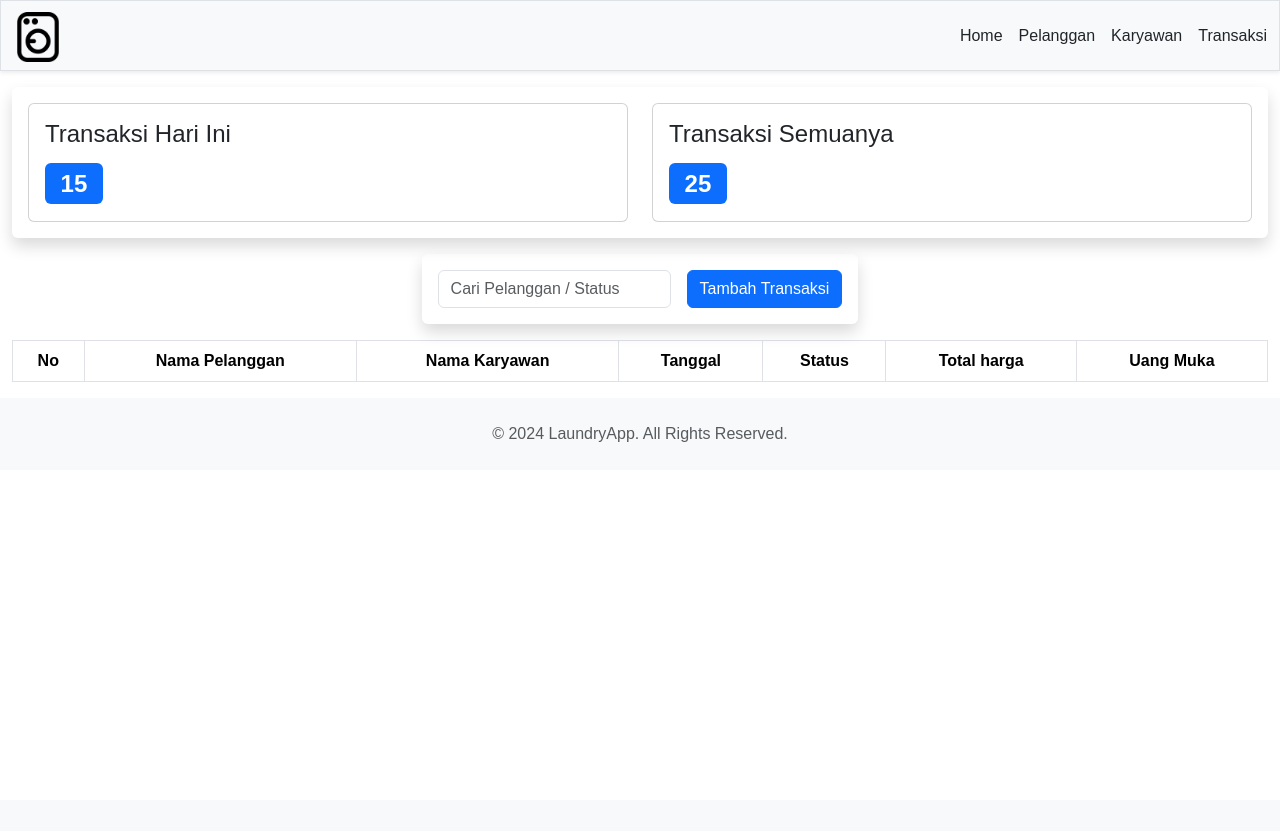
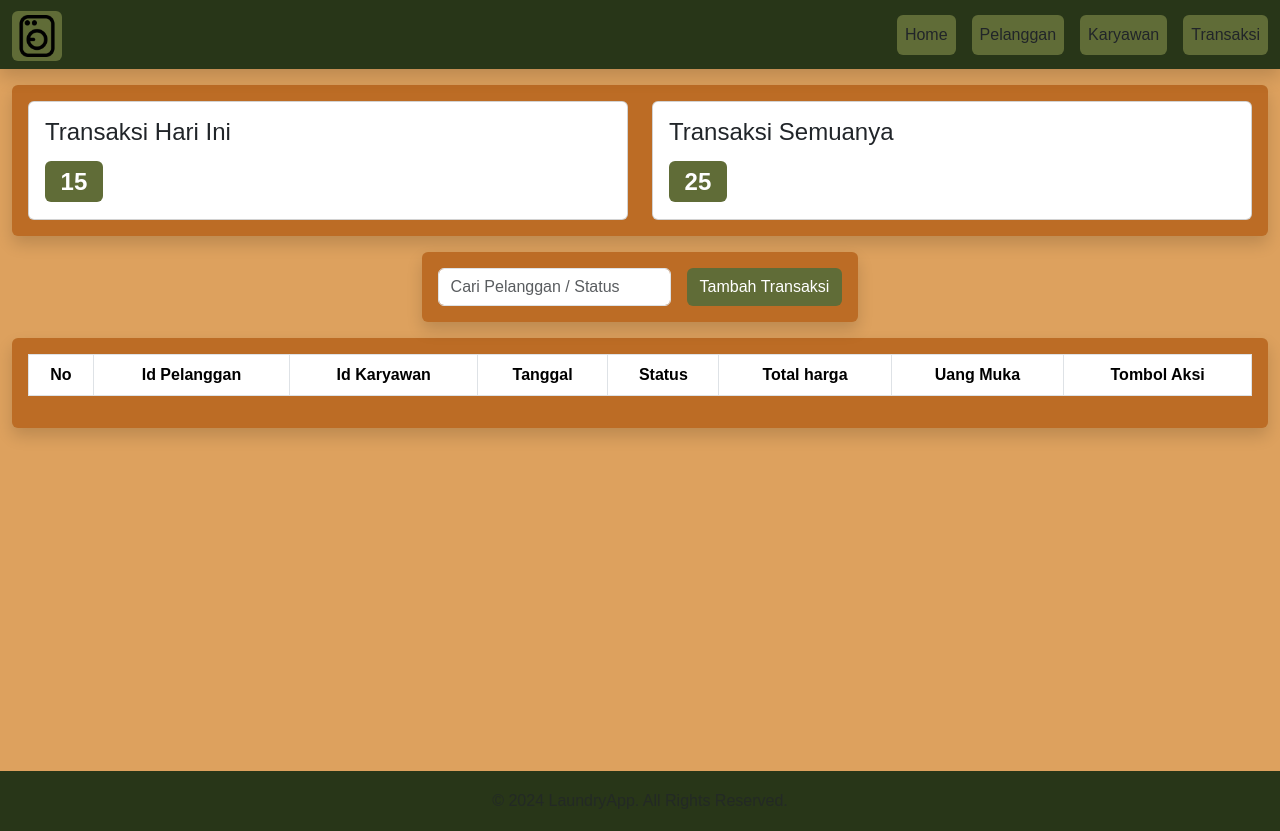
Before and after one commit to Dachenxi/Website-Laundry, a Flask app: page /transaksi in a window 1280 px wide. Before the commit the page ends 442 px from the top, so only its background shows below. Run offline with Flask 3, Linux system fonts and the light colour scheme; lists and menus that the app fills with data are empty; parts of the project's set-up code (start-up, migrations or seed data) failed here and were passed over.

Commit message:
enhance styling and layout for improved UI consistency across templates

```diff
--- a/static/css/style.css
+++ b/static/css/style.css
@@ -1,4 +1,42 @@
+
+/* style.css */
+html,
+body {
+    height: 100%;
+    /* Pastikan body mencakup seluruh viewport */
+    margin: 0;
+    padding: 0;
+}
+
+main {
+    min-height: calc(100vh - 130px);
+    /* Kurangi tinggi header + footer */
+}
+
+footer {
+    color: #6c757d;
+    padding: 10px 0;
+}
+
+header,
+footer {
+    background-color: #283618;
+}
 
 body {
+    background-color: #dda15e;
     font-family: "Rubik", sans-serif;
 }
+
+.popup {
+    background-color: #bc6c25;
+}
+
+.primary {
+    background-color: hsl(74, 32%, 32%);
+}
+
+.nav-item a:hover {
+    transition: background-color 0.5s ease-in-out;
+    background-color: hsl(74, 32%, 45%);
+}
--- a/templates/base.html
+++ b/templates/base.html
@@ -21,23 +21,23 @@
 
     <body>
         <header class="sticky-top">
-            <ul class="navbar-nav shadow-sm pb-2 pt-2 mb-3 bg-light border">
+            <ul class="navbar-nav shadow pb-2 pt-2 mb-3">
                 <div class="container-fluid d-flex justify-content-between ">
                     <a class="navbar-brand" href="#">
-                        <img src="{{ url_for('static', filename='images/dryer.png') }}" alt="Laundry Logo" width="50" height="50" class="d-inline-block align-text-top">
+                        <img src="{{ url_for('static', filename='images/dryer.png') }}" alt="Laundry Logo" width="50" height="50" class="d-inline-block align-text-top primary p-1 rounded-2">
                     </a>
                     <div class="d-flex gap-3 justify-content-evenly align-self-center">
                         <li class="nav-item">
-                            <a class="nav-link" href="/">Home</a>
+                            <a class="nav-link primary p-2  rounded-2" href="/">Home</a>
                         </li>
                         <li class="nav-item">
-                            <a class="nav-link" href="/pelanggan">Pelanggan</a>
+                            <a class="nav-link primary p-2 rounded-2" href="/pelanggan">Pelanggan</a>
                         </li>
                         <li class="nav-item">
-                            <a class="nav-link" href="/karyawan">Karyawan</a>
+                            <a class="nav-link primary p-2 rounded-2" href="/karyawan">Karyawan</a>
                         </li>
                         <li class="nav-item">
-                            <a class="nav-link" href="/transaksi">Transaksi</a>
+                            <a class="nav-link primary p-2 rounded-2" href="/transaksi">Transaksi</a>
                         </li>
                     </div>
                 </div>
@@ -47,8 +47,8 @@
             {% block content %}
             {% endblock %}
         </main>
-        <footer class="bg-light text-center text-lg-start mt-3">
-            <div class="container p-4">
+        <footer class="text-center text-lg-start mt-3">
+            <div class="container p-2">
                 <p class="text-center text-muted mb-0">
                     &copy; 2024 LaundryApp. All Rights Reserved.
                 </p>
--- a/templates/transaksi.html
+++ b/templates/transaksi.html
@@ -3,14 +3,14 @@
 {% block content %}
 
 <div class="container-fluid">
-    <div class="container-fluid p-3 border-1 shadow rounded-2">
+    <div class="popup p-3 border-1 shadow rounded-2">
         <div class="row justify-content-center">
             <div class="col">
                 <div class="card">
                     <div class="card-body">
                         <h4 class="card-title">Transaksi Hari Ini</h4>
                         <p class="card-text fs-2">
-                            <span class="badge bg-primary">15</span>
+                            <span class="badge primary">15</span>
                         </p>
                     </div>
                 </div>
@@ -20,42 +20,44 @@
                     <div class="card-body">
                         <h4 class="card-title">Transaksi Semuanya</h4>
                         <p class="card-text fst-normal fs-2">
-                            <span class="badge bg-primary">25</span>
+                            <span class="badge primary">25</span>
                         </p>
                     </div>
                 </div>
             </div>
         </div>
     </div>
-    <div class="container-fluid mt-3 d-flex justify-content-center">
-        <div class="d-flex gap-3 p-3 border-1 rounded-2 shadow">
+    <div class="mt-3 d-flex justify-content-center">
+        <div class="popup d-flex gap-3 p-3 border-1 rounded-2 shadow">
             <div>
                 <input type="text" class="form-control" placeholder="Cari Pelanggan / Status" id="search" onkeyup="filterTable()">
             </div>
             <div>
-                <button type="button" class="btn btn-primary" data-bs-toggle="modal" data-bs-target="#addTransaksi">Tambah Transaksi</button>
+                <button type="button" class="btn primary text-white" data-bs-toggle="modal" data-bs-target="#addTransaksi">Tambah Transaksi</button>
             </div>
         </div>
     </div>
 </div>
 
-<div class="container-fluid mt-3">
+<div class="container-fluid mt-3 m-0">
+    <div class="popup shadow rounded-2 p-3">
         <table class="table table-striped table-bordered table-hover" id="table">
             <thead>
                 <tr class="text-center">
                     <th>No</th>
-                <th>Nama Pelanggan</th>
-                <th>Nama Karyawan</th>
+                    <th>Id Pelanggan</th>
+                    <th>Id Karyawan</th>
                     <th>Tanggal</th>
                     <th>Status</th>
                     <th>Total harga</th>
                     <th>Uang Muka</th>
+                    <th>Tombol Aksi</th>
                 </tr>
             </thead>
             <tbody>
-
             </tbody>
         </table>
+    </div>
 </div>
 
 <!--Modal tambah transaksi-->
@@ -132,7 +134,7 @@
             <!-- Footer Modal (opsional) -->
             <div class="modal-footer">
                 <button type="button" class="btn btn-secondary" data-bs-dismiss="modal">Close</button>
-                <button type="button" class="btn btn-primary">Save changes</button>
+                <button type="button" class="btn primary">Save changes</button>
             </div>
         </div>
     </div>
```
Also changed, not shown: templates/karyawan.html (+10 -12 lines), templates/pelanggan.html (+59 -0 lines). Lines whose indentation alone changed are shown as unchanged.
